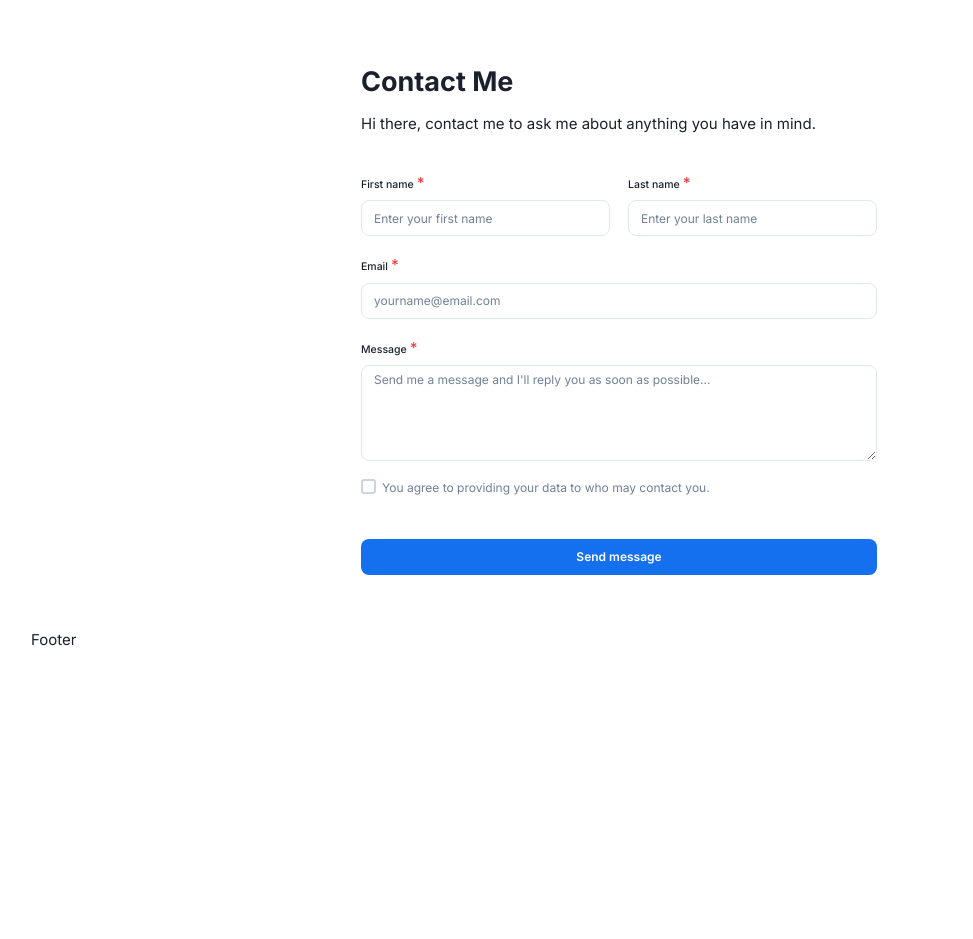
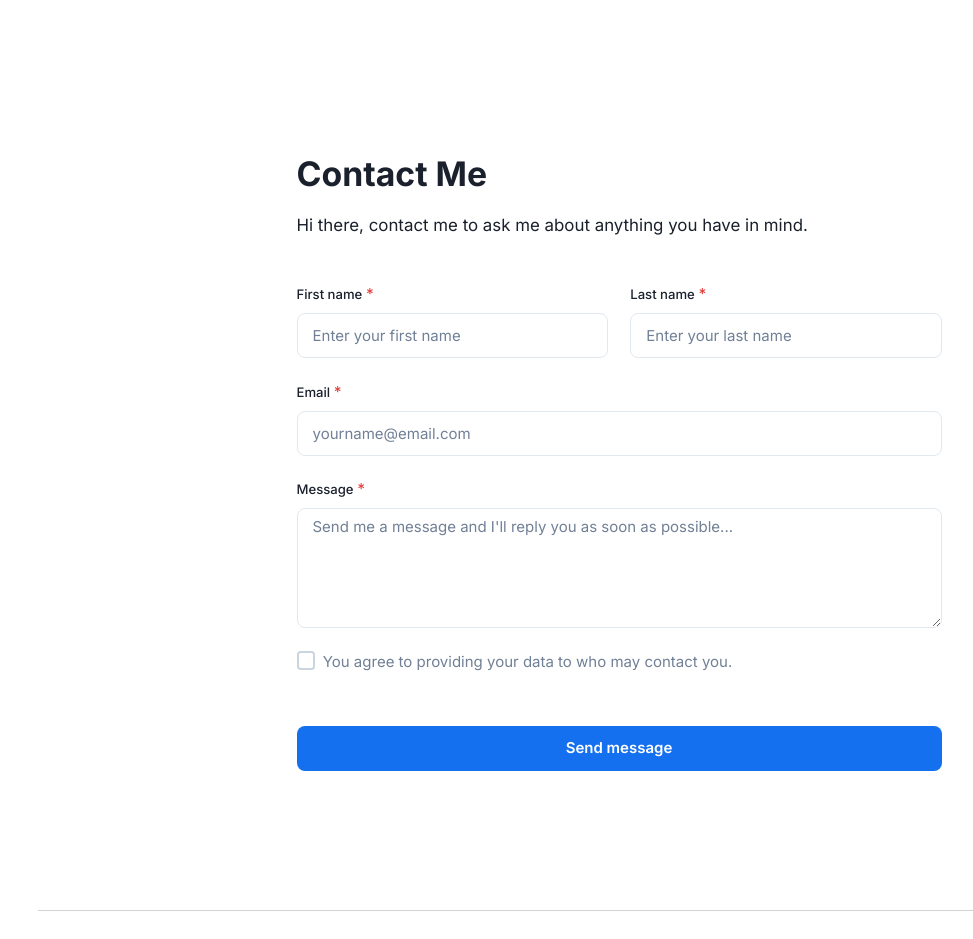
Before and after one commit to kinxlo/LinkTreeClone, a React (Create React App) app: page /contact in a window 1280 px wide. Shown: the top 939 px of the page, without its empty margins (21-994 px from the left). Before the commit the page ends 800 px from the top, so only its background shows below. Built offline with nearby package versions, Linux system fonts and the light colour scheme; grey boxes are pictures that could not be loaded.

Commit message:
style: style code cleanup

```diff
--- a/src/App.css
+++ b/src/App.css
@@ -27,6 +27,6 @@ a {
 
 @media screen and (min-width: 48em) {
   html {
-    font-size: calc(7px + 0.390625vw);
+    /* font-size: calc(7px + 0.390625vw); */
   }
 }
--- /dev/null
+++ b/src/components/ContactForm.jsx
@@ -0,0 +1,88 @@
+import {
+  FormControl,
+  SimpleGrid,
+  Box,
+  FormLabel,
+  Input,
+  Text,
+  Textarea,
+  Checkbox,
+  Button,
+} from '@chakra-ui/react';
+import React from 'react';
+
+const ContactForm = ({ name }) => {
+  return (
+    <FormControl isRequired as={`form`}>
+      <SimpleGrid columns={{ md: 2 }} gap={6} my={6}>
+        <Box>
+          <FormLabel fontSize={`sm`}>First name</FormLabel>
+          <Input
+            borderRadius={8}
+            type={`text`}
+            fontSize={`md`}
+            size={`lg`}
+            placeholder="Enter your first name"
+          />
+        </Box>
+        <Box>
+          <FormLabel fontSize={`sm`}>Last name</FormLabel>
+          <Input
+            borderRadius={8}
+            type={`text`}
+            fontSize={`md`}
+            size={`lg`}
+            placeholder="Enter your last name"
+          />
+        </Box>
+      </SimpleGrid>
+      <SimpleGrid columns={1} gap={6}>
+        <Box>
+          <FormLabel fontSize={`sm`}>Email</FormLabel>
+          <Input
+            borderRadius={8}
+            fontSize={`md`}
+            type="email"
+            size={`lg`}
+            placeholder="yourname@email.com"
+          />
+        </Box>
+        <Box>
+          <FormLabel fontSize={`sm`}>Message</FormLabel>
+          <Textarea
+            borderRadius={8}
+            h={`8rem`}
+            fontSize={`md`}
+            size={`lg`}
+            placeholder="Send me a message and I'll reply you as soon as possible..."
+          />
+        </Box>
+        <Box>
+          <Checkbox
+            colorScheme={`white`}
+            size={`lg`}
+            display={`flex`}
+            alignItems={{ base: `top` }}
+          >
+            <Text fontSize={`md`} fontWeight={400} color={`gray.500`}>
+              You agree to providing your data to {name} who may contact you.
+            </Text>
+          </Checkbox>
+        </Box>
+        <Button
+          borderRadius={8}
+          my={8}
+          size={`lg`}
+          fontSize={`md`}
+          type="submit"
+          color={`white`}
+          bgColor={`#1570EF`}
+        >
+          Send message
+        </Button>
+      </SimpleGrid>
+    </FormControl>
+  );
+};
+
+export default ContactForm;
--- a/src/components/Footer.jsx
+++ b/src/components/Footer.jsx
@@ -1,9 +1,37 @@
-import React from 'react'
+import { Box, Flex, Image, Text } from '@chakra-ui/react';
+import React from 'react';
 
 const Footer = () => {
   return (
-    <div>Footer</div>
-  )
-}
+    <Box mt={24} mb={5} w="100%" p="5">
+      <hr
+        style={{
+          height: '1px',
+          borderWidth: 0,
+          backgroundColor: 'lightgray',
+          marginBottom: '2rem',
+        }}
+      />
+      <Flex
+        gap={{ base: 5, md: `initial` }}
+        flexDir={{ base: `column`, md: `row` }}
+        alignItems={{ md: `center` }}
+        justifyContent={`space-between`}
+      >
+        <Image
+          w={`10rem`}
+          src="https://res.cloudinary.com/kingsleysolomon/image/upload/v1666874529/hng/Zuri.Internship_Logo_gszpnt.png"
+          alt="github"
+        />
+        <Text color={`grey`}>HNG Internship 9 Frontend Task</Text>
+        <Image
+          w={`10rem`}
+          src="https://res.cloudinary.com/kingsleysolomon/image/upload/v1666874533/hng/I4G_abnqbn.png"
+          alt="IN4G"
+        />
+      </Flex>
+    </Box>
+  );
+};
 
-export default Footer
+export default Footer;
--- a/src/layout/Default.jsx
+++ b/src/layout/Default.jsx
@@ -4,7 +4,7 @@ import Footer from '../components/Footer';
 
 const Default = ({ children }) => {
   return (
-    <Container className="cc-container">
+    <Container className="cc-container" p={0}>
       {children}
       <Footer />
     </Container>
--- a/src/pages/contact/index.jsx
+++ b/src/pages/contact/index.jsx
@@ -1,105 +1,26 @@
-import {
-  Box,
-  Container,
-  FormControl,
-  Heading,
-  SimpleGrid,
-  Text,
-  FormLabel,
-  Input,
-  Textarea,
-  Checkbox,
-  Button,
-} from '@chakra-ui/react';
+import { Box, Container, Heading, Text } from '@chakra-ui/react';
 import React from 'react';
+import ContactForm from '../../components/ContactForm';
 
-const index = ({ name }) => {
+const index = () => {
   return (
     <Container
       display={`flex`}
       flexDir={`column`}
-      p="10"
+      //   p="10"
+      mt={{ base: 16, md: 36 }}
       className="cc-container"
     >
-      <Container maxW={`45rem`}>
-        <Box my={12}>
+      <Container px={{ base: 0, md: 4 }} maxW={`45rem`}>
+        <Box mb={12}>
           <Heading my={5} fontSize={`4xl`}>
             Contact Me
           </Heading>
-          <Text fontSize={`xl`}>
+          <Text fontSize={`lg`}>
             Hi there, contact me to ask me about anything you have in mind.
           </Text>
         </Box>
-        <FormControl isRequired as={`form`}>
-          <SimpleGrid columns={{ md: 2 }} gap={6} my={6}>
-            <Box>
-              <FormLabel fontSize={`sm`}>First name</FormLabel>
-              <Input
-                borderRadius={8}
-                type={`text`}
-                fontSize={`md`}
-                size={`lg`}
-                placeholder="Enter your first name"
-              />
-            </Box>
-            <Box>
-              <FormLabel fontSize={`sm`}>Last name</FormLabel>
-              <Input
-                borderRadius={8}
-                type={`text`}
-                fontSize={`md`}
-                size={`lg`}
-                placeholder="Enter your last name"
-              />
-            </Box>
-          </SimpleGrid>
-          <SimpleGrid columns={1} gap={6}>
-            <Box>
-              <FormLabel fontSize={`sm`}>Email</FormLabel>
-              <Input
-                borderRadius={8}
-                fontSize={`md`}
-                type="email"
-                size={`lg`}
-                placeholder="yourname@email.com"
-              />
-            </Box>
-            <Box>
-              <FormLabel fontSize={`sm`}>Message</FormLabel>
-              <Textarea
-                borderRadius={8}
-                h={`8rem`}
-                fontSize={`md`}
-                size={`lg`}
-                placeholder="Send me a message and I'll reply you as soon as possible..."
-              />
-            </Box>
-            <Box>
-              <Checkbox
-                colorScheme={`white`}
-                size={`lg`}
-                display={`flex`}
-                alignItems={{ base: `top`}}
-              >
-                <Text fontSize={`md`} fontWeight={400} color={`gray.500`}>
-                  You agree to providing your data to {name} who may contact
-                  you.
-                </Text>
-              </Checkbox>
-            </Box>
-            <Button
-              borderRadius={8}
-              my={8}
-              size={`lg`}
-              fontSize={`md`}
-              type="submit"
-              color={`white`}
-              bgColor={`#1570EF`}
-            >
-              Send message
-            </Button>
-          </SimpleGrid>
-        </FormControl>
+        <ContactForm />
       </Container>
     </Container>
   );
--- a/src/pages/home/index.jsx
+++ b/src/pages/home/index.jsx
@@ -90,13 +90,7 @@ function Index() {
   });
 
   return (
-    <Center
-      pos={`relative`}
-      display={`flex`}
-      flexDir={`column`}
-      p="10"
-      className="cc-container"
-    >
+    <Box pos={`relative`} display={`flex`} flexDir={`column`} p="5">
       <Center flexDir={`column`}>
         <Icon
           display={{ md: `none` }}
@@ -135,7 +129,7 @@ function Index() {
       <Box mt="56px" w={`1oo%`}>
         {ButtonLinks}
       </Box>
-      <Flex my="5" gap={5}>
+      <Flex my="5" gap={5} justifyContent={`center`}>
         <Link href="hng9.slack.com">
           <Image
             title="@Bug"
@@ -153,27 +147,7 @@ function Index() {
           />
         </Link>
       </Flex>
-      <Box mt="10rem" w="100%" borderTop={`1px solid lightgrey`} py="10">
-        <Flex
-          gap={{ base: 5, md: `initial` }}
-          flexDir={{ base: `column`, md: `row` }}
-          alignItems={{ md: `center` }}
-          justifyContent={`space-between`}
-        >
-          <Image
-            w={`10rem`}
-            src="https://res.cloudinary.com/kingsleysolomon/image/upload/v1666874529/hng/Zuri.Internship_Logo_gszpnt.png"
-            alt="github"
-          />
-          <Text color={`grey`}>HNG Internship 9 Frontend Task</Text>
-          <Image
-            w={`10rem`}
-            src="https://res.cloudinary.com/kingsleysolomon/image/upload/v1666874533/hng/I4G_abnqbn.png"
-            alt="IN4G"
-          />
-        </Flex>
-      </Box>
-    </Center>
+    </Box>
   );
 }
 
```
